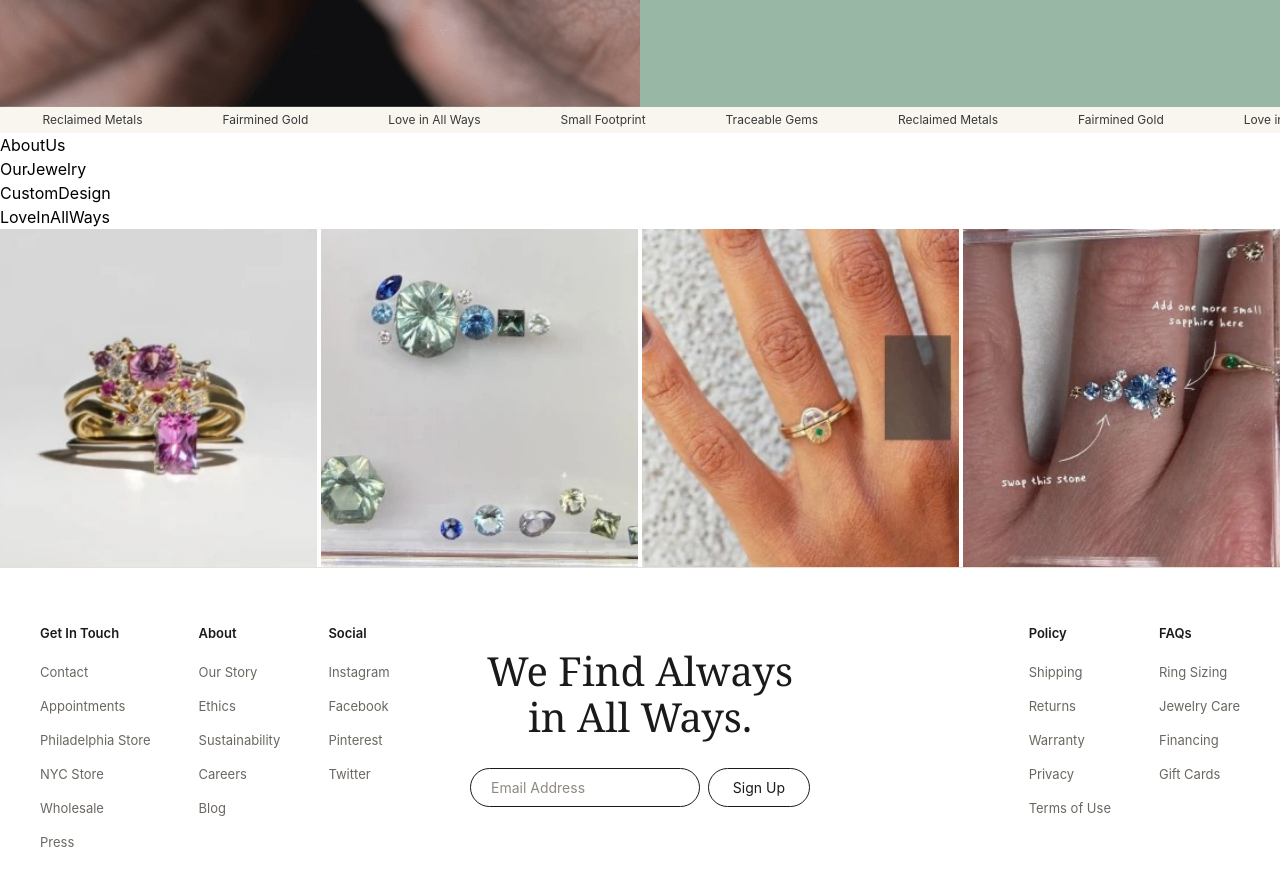
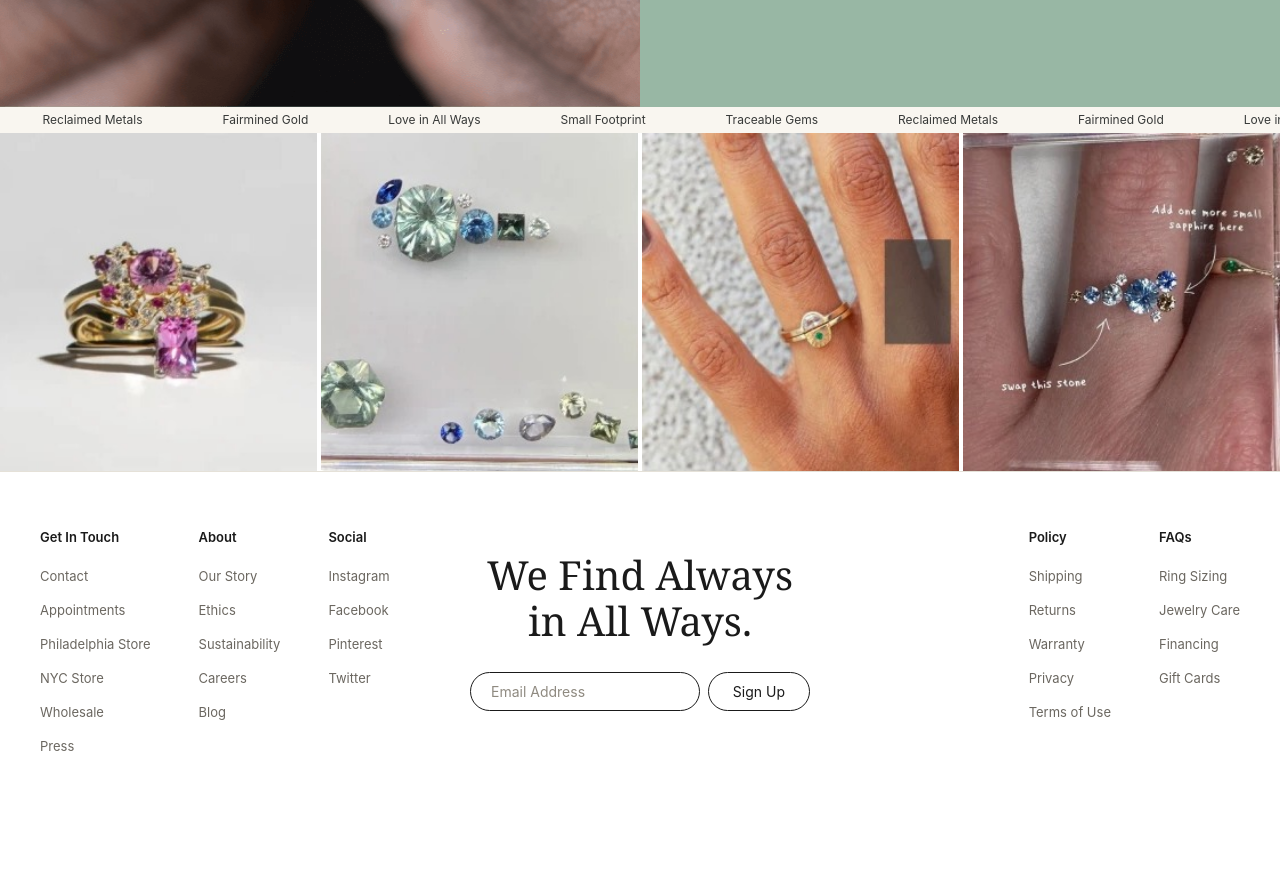
Before and after one commit to ShuxratXoliqnazarov/jewlry, a React (Vite) app: page / in a window 1280 px wide. Shown: the part 1940-2825 px from the top of the page. After the commit the page ends 2761 px from the top, so only its background shows below. Built offline with nearby package versions, Linux system fonts and the light colour scheme.

Commit message:
chore: remove placeholder widgets from home page

```diff
--- a/src/pages/home/home-page.jsx
+++ b/src/pages/home/home-page.jsx
@@ -2,10 +2,6 @@ import Header from '../../widgets/header/header'
 import Hero from '../../widgets/hero/hero'
 import WeddingEngagement from '../../widgets/wedding-engagement/wedding-engagement'
 import EthicalApproach from '../../widgets/ethical-approach/ethical-approach'
-import AboutUs from '../../widgets/about-us/about-us'
-import OurJewelry from '../../widgets/our-jewelry/our-jewelry'
-import CustomDesign from '../../widgets/custom-design/custom-design'
-import LoveInAllWays from '../../widgets/love-in-all-ways/love-in-all-ways'
 import InstagramGallery from '../../widgets/instagram-gallery/instagram-gallery'
 import Footer from '../../widgets/footer/footer'
 
@@ -17,10 +13,6 @@ export default function HomePage() {
 				<Hero />
 				<WeddingEngagement />
 				<EthicalApproach />
-				<AboutUs />
-				<OurJewelry />
-				<CustomDesign />
-				<LoveInAllWays />
 				<InstagramGallery />
 			</main>
 			<Footer />
```
